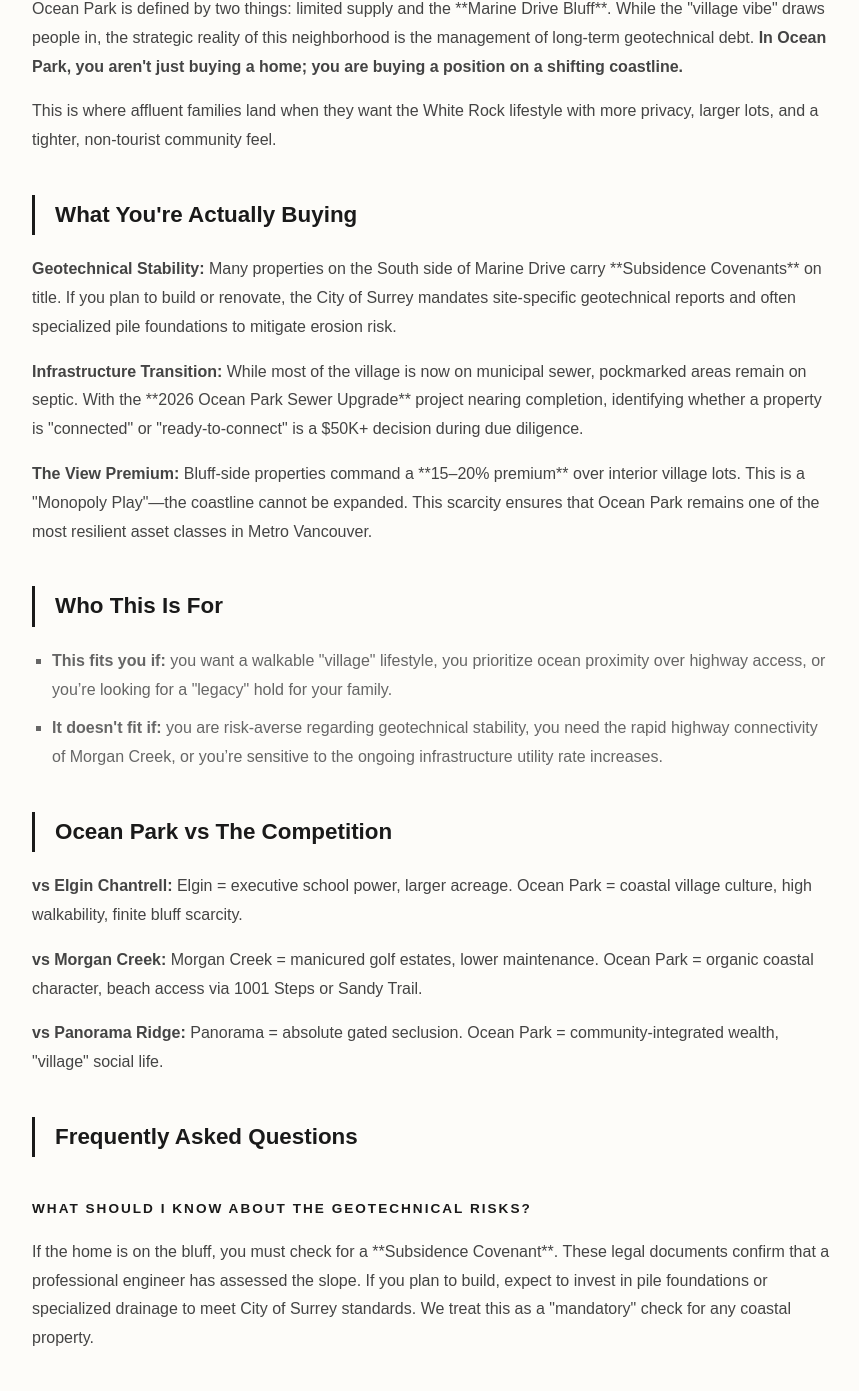
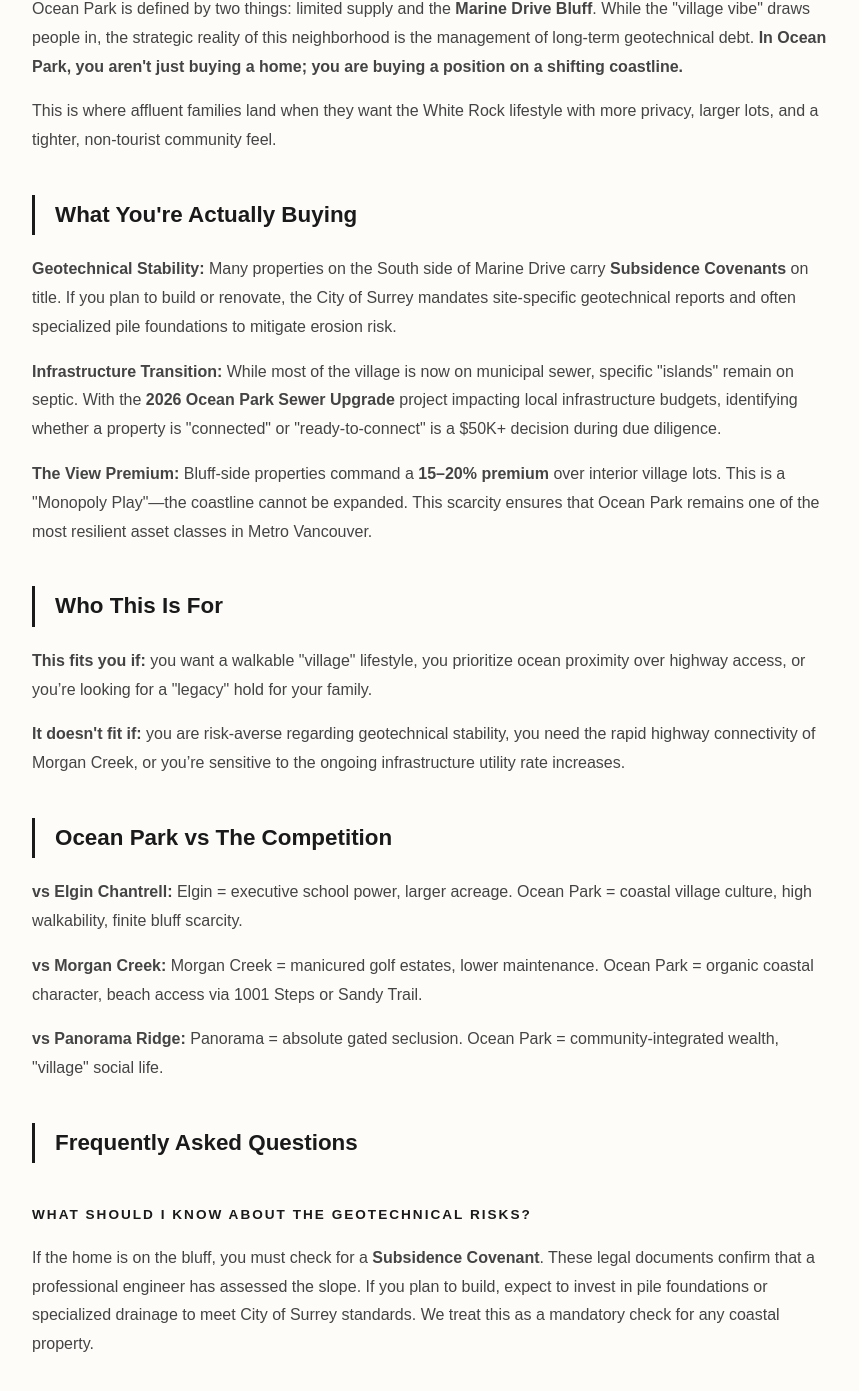
Before and after one commit to gvancouverhomes/tanvirbhupal-site, a Jekyll site: the page built from neighbourhoods/ocean-park.md, in a window 1280 px wide and 1400 px high, scrolled down 416 px. Shown: the top 1391 px of the window, without its empty margins (208-1067 px from the left). Built offline with Jekyll 4.4.1, drawn with Linux system fonts in a browser that asks for light colours; some of the changed text lies outside the part shown.

Commit message:
feat: finalize Ocean Park strategy with infrastructure fact-checks and standardized UI

```diff
--- a/neighbourhoods/ocean-park.md
+++ b/neighbourhoods/ocean-park.md
@@ -46,20 +46,19 @@ permalink: /neighbourhoods/ocean-park/
   </header>
 
   <section>
-    <p>Ocean Park is defined by two things: limited supply and the **Marine Drive Bluff**. While the "village vibe" draws people in, the strategic reality of this neighborhood is the management of long-term geotechnical debt. <strong>In Ocean Park, you aren't just buying a home; you are buying a position on a shifting coastline.</strong></p>
+    <p>Ocean Park is defined by two things: limited supply and the <strong>Marine Drive Bluff</strong>. While the "village vibe" draws people in, the strategic reality of this neighborhood is the management of long-term geotechnical debt. <strong>In Ocean Park, you aren't just buying a home; you are buying a position on a shifting coastline.</strong></p>
 
     <p>This is where affluent families land when they want the White Rock lifestyle with more privacy, larger lots, and a tighter, non-tourist community feel.</p>
 
     <h2 class="section-title">What You're Actually Buying</h2>
-    <p><strong>Geotechnical Stability:</strong> Many properties on the South side of Marine Drive carry **Subsidence Covenants** on title. If you plan to build or renovate, the City of Surrey mandates site-specific geotechnical reports and often specialized pile foundations to mitigate erosion risk.</p>
-    <p><strong>Infrastructure Transition:</strong> While most of the village is now on municipal sewer, pockmarked areas remain on septic. With the **2026 Ocean Park Sewer Upgrade** project nearing completion, identifying whether a property is "connected" or "ready-to-connect" is a $50K+ decision during due diligence.</p>
-    <p><strong>The View Premium:</strong> Bluff-side properties command a **15–20% premium** over interior village lots. This is a "Monopoly Play"—the coastline cannot be expanded. This scarcity ensures that Ocean Park remains one of the most resilient asset classes in Metro Vancouver.</p>
+    <p><strong>Geotechnical Stability:</strong> Many properties on the South side of Marine Drive carry <strong>Subsidence Covenants</strong> on title. If you plan to build or renovate, the City of Surrey mandates site-specific geotechnical reports and often specialized pile foundations to mitigate erosion risk.</p>
+    <p><strong>Infrastructure Transition:</strong> While most of the village is now on municipal sewer, specific "islands" remain on septic. With the <strong>2026 Ocean Park Sewer Upgrade</strong> project impacting local infrastructure budgets, identifying whether a property is "connected" or "ready-to-connect" is a $50K+ decision during due diligence.</p>
+    <p><strong>The View Premium:</strong> Bluff-side properties command a <strong>15–20% premium</strong> over interior village lots. This is a "Monopoly Play"—the coastline cannot be expanded. This scarcity ensures that Ocean Park remains one of the most resilient asset classes in Metro Vancouver.</p>
 
     <h2 class="section-title">Who This Is For</h2>
-    <ul class="metric-list">
-      <li><strong>This fits you if:</strong> you want a walkable "village" lifestyle, you prioritize ocean proximity over highway access, or you’re looking for a "legacy" hold for your family.</li>
-      <li><strong>It doesn't fit if:</strong> you are risk-averse regarding geotechnical stability, you need the rapid highway connectivity of Morgan Creek, or you’re sensitive to the ongoing infrastructure utility rate increases.</li>
-    </ul>
+    <p><strong>This fits you if:</strong> you want a walkable "village" lifestyle, you prioritize ocean proximity over highway access, or you’re looking for a "legacy" hold for your family.</p>
+
+    <p><strong>It doesn't fit if:</strong> you are risk-averse regarding geotechnical stability, you need the rapid highway connectivity of Morgan Creek, or you’re sensitive to the ongoing infrastructure utility rate increases.</p>
 
     <h2 class="section-title">Ocean Park vs The Competition</h2>
     <p><strong>vs Elgin Chantrell:</strong> Elgin = executive school power, larger acreage. Ocean Park = coastal village culture, high walkability, finite bluff scarcity.</p>
```
Also changed, not shown: other parts of neighbourhoods/ocean-park.md (+3 -3 lines).
